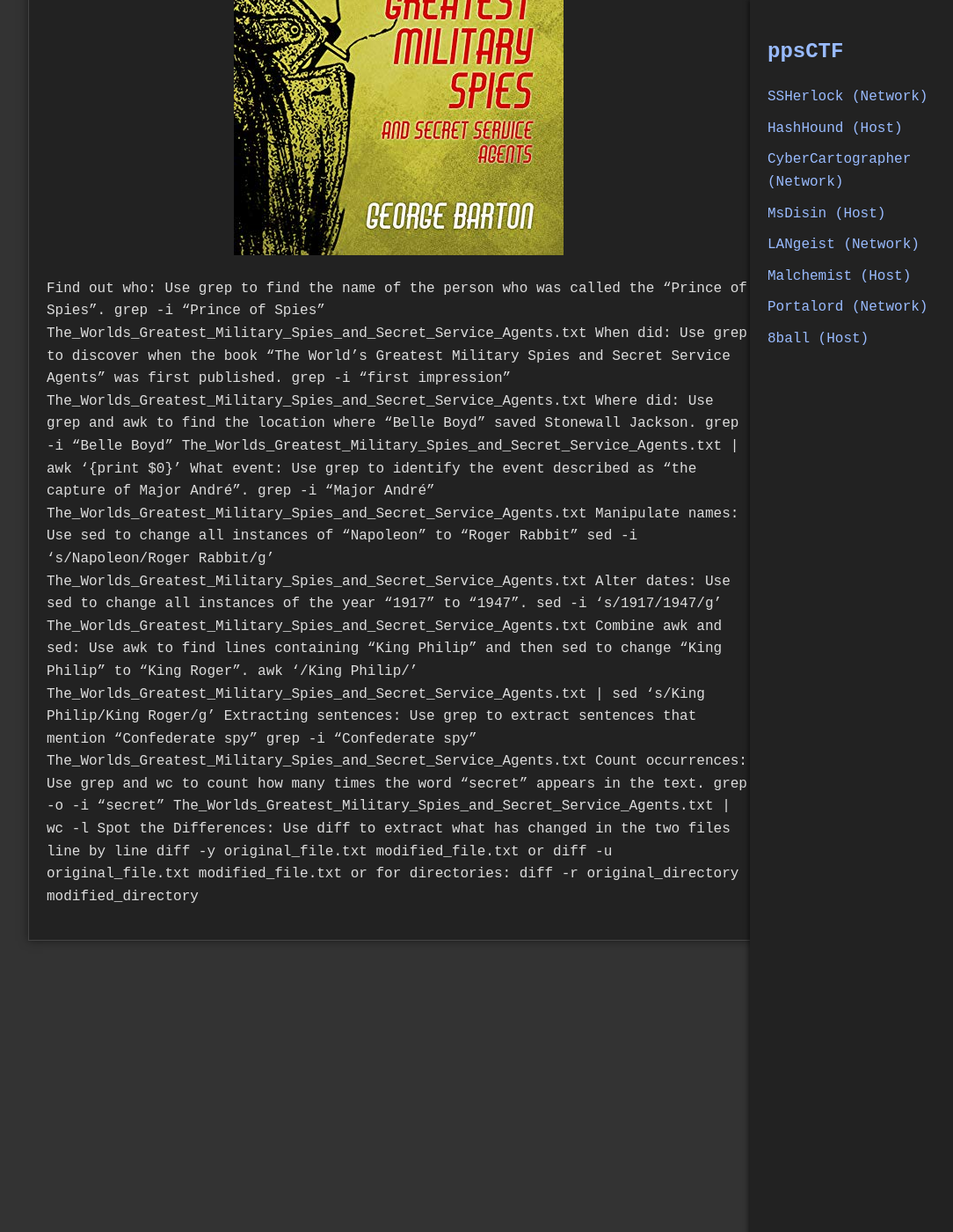
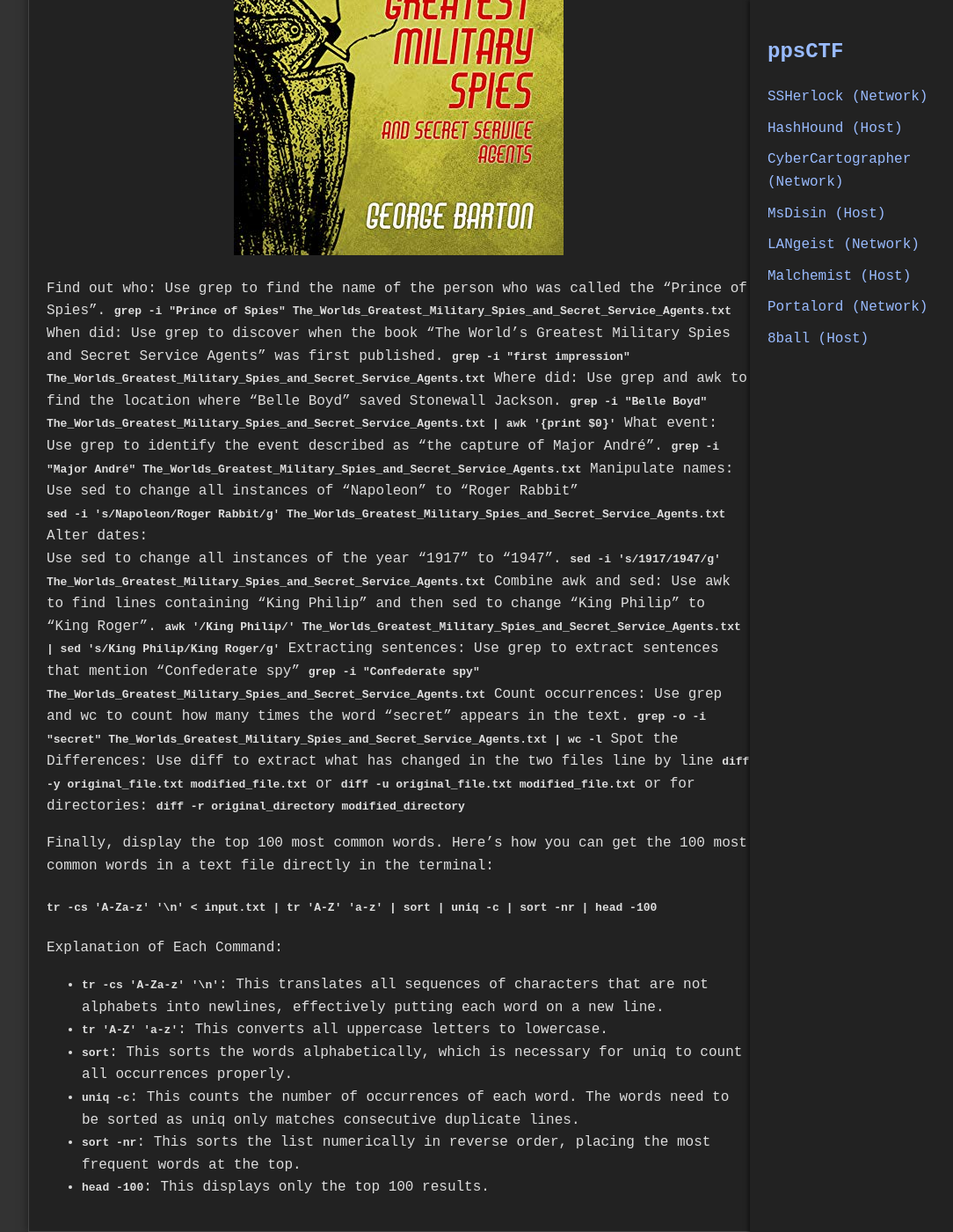
Before and after one commit to jboyce1/ppsCTF, a Jekyll site: the page built from classes/MsDisin/MsDisin.md, in a window 1280 px wide and 1400 px high, scrolled down 5163 px. Shown: the whole window at 88% size, without its empty margins (187-1271 px from the left). Built offline with Jekyll 4.4.1, drawn with Linux system fonts in a browser that asks for light colours.

Commit message:
Update MsDisin.md

```diff
--- a/classes/MsDisin/MsDisin.md
+++ b/classes/MsDisin/MsDisin.md
@@ -13,8 +13,8 @@ title: Ms. Disin
   <img src="{{ 'classes/MsDisin/Ms_Disin Banner2.jpg' | relative_url }}" alt="Ms_Disin Banner2" style="max-width: 80%; height: auto;">
 </div>
 
-### Sometimes the world can be a web of lies
-## Be a spider
+## Sometimes the world can be a web of lies
+### Be a spider
 ---
 
 
@@ -116,35 +116,48 @@ Write a synopsis of what you think is happening here
 
 Find out who:
 Use grep to find the name of the person who was called the "Prince of Spies".
-grep -i "Prince of Spies" The_Worlds_Greatest_Military_Spies_and_Secret_Service_Agents.txt
+**`grep -i "Prince of Spies" The_Worlds_Greatest_Military_Spies_and_Secret_Service_Agents.txt`**
 When did:
 Use grep to discover when the book "The World's Greatest Military Spies and Secret Service Agents" was first published.
-grep -i "first impression" The_Worlds_Greatest_Military_Spies_and_Secret_Service_Agents.txt
+**`grep -i "first impression" The_Worlds_Greatest_Military_Spies_and_Secret_Service_Agents.txt`**
 Where did:
 Use grep and awk to find the location where "Belle Boyd" saved Stonewall Jackson.
-grep -i "Belle Boyd" The_Worlds_Greatest_Military_Spies_and_Secret_Service_Agents.txt | awk '{print $0}'
+**`grep -i "Belle Boyd" The_Worlds_Greatest_Military_Spies_and_Secret_Service_Agents.txt | awk '{print $0}'`**
 What event:
 Use grep to identify the event described as "the capture of Major André".
-grep -i "Major André" The_Worlds_Greatest_Military_Spies_and_Secret_Service_Agents.txt
+**`grep -i "Major André" The_Worlds_Greatest_Military_Spies_and_Secret_Service_Agents.txt`**
 Manipulate names:
 Use sed to change all instances of "Napoleon" to "Roger Rabbit"
-sed -i 's/Napoleon/Roger Rabbit/g' The_Worlds_Greatest_Military_Spies_and_Secret_Service_Agents.txt
+**`sed -i 's/Napoleon/Roger Rabbit/g' The_Worlds_Greatest_Military_Spies_and_Secret_Service_Agents.txt`**
 Alter dates:
 Use sed to change all instances of the year "1917" to "1947".
-sed -i 's/1917/1947/g' The_Worlds_Greatest_Military_Spies_and_Secret_Service_Agents.txt
+**`sed -i 's/1917/1947/g' The_Worlds_Greatest_Military_Spies_and_Secret_Service_Agents.txt`**
 Combine awk and sed:
 Use awk to find lines containing "King Philip" and then sed to change "King Philip" to "King Roger".
-awk '/King Philip/' The_Worlds_Greatest_Military_Spies_and_Secret_Service_Agents.txt | sed 's/King Philip/King Roger/g'
+**`awk '/King Philip/' The_Worlds_Greatest_Military_Spies_and_Secret_Service_Agents.txt | sed 's/King Philip/King Roger/g'`**
  Extracting sentences:
 Use grep to extract sentences that mention "Confederate spy"
-grep -i "Confederate spy" The_Worlds_Greatest_Military_Spies_and_Secret_Service_Agents.txt
+**`grep -i "Confederate spy" The_Worlds_Greatest_Military_Spies_and_Secret_Service_Agents.txt`**
 Count occurrences:
 Use grep and wc to count how many times the word "secret" appears in the text.
-grep -o -i "secret" The_Worlds_Greatest_Military_Spies_and_Secret_Service_Agents.txt | wc -l
+**`grep -o -i "secret" The_Worlds_Greatest_Military_Spies_and_Secret_Service_Agents.txt | wc -l`**
 Spot the Differences:
 Use diff to extract what has changed in the two files line by line
-diff -y original_file.txt modified_file.txt
+**`diff -y original_file.txt modified_file.txt`**
 or
-diff -u original_file.txt modified_file.txt
+**`diff -u original_file.txt modified_file.txt`**
 or for directories:
-diff -r original_directory modified_directory
+**`diff -r original_directory modified_directory`**
+
+
+Finally, display the top 100 most common words.
+Here's how you can get the 100 most common words in a text file directly in the terminal:
+#### `tr -cs 'A-Za-z' '\n' < input.txt | tr 'A-Z' 'a-z' | sort | uniq -c | sort -nr | head -100`
+
+Explanation of Each Command:
+ - **`tr -cs 'A-Za-z' '\n'`**: This translates all sequences of characters that are not alphabets into newlines, effectively putting each word on a new line.
+ - **`tr 'A-Z' 'a-z'`**: This converts all uppercase letters to lowercase.
+ - **`sort`**: This sorts the words alphabetically, which is necessary for uniq to count all occurrences properly.
+ - **`uniq -c`**: This counts the number of occurrences of each word. The words need to be sorted as uniq only matches consecutive duplicate lines.
+ - **`sort -nr`**: This sorts the list numerically in reverse order, placing the most frequent words at the top.
+ - **`head -100`**: This displays only the top 100 results.
```
